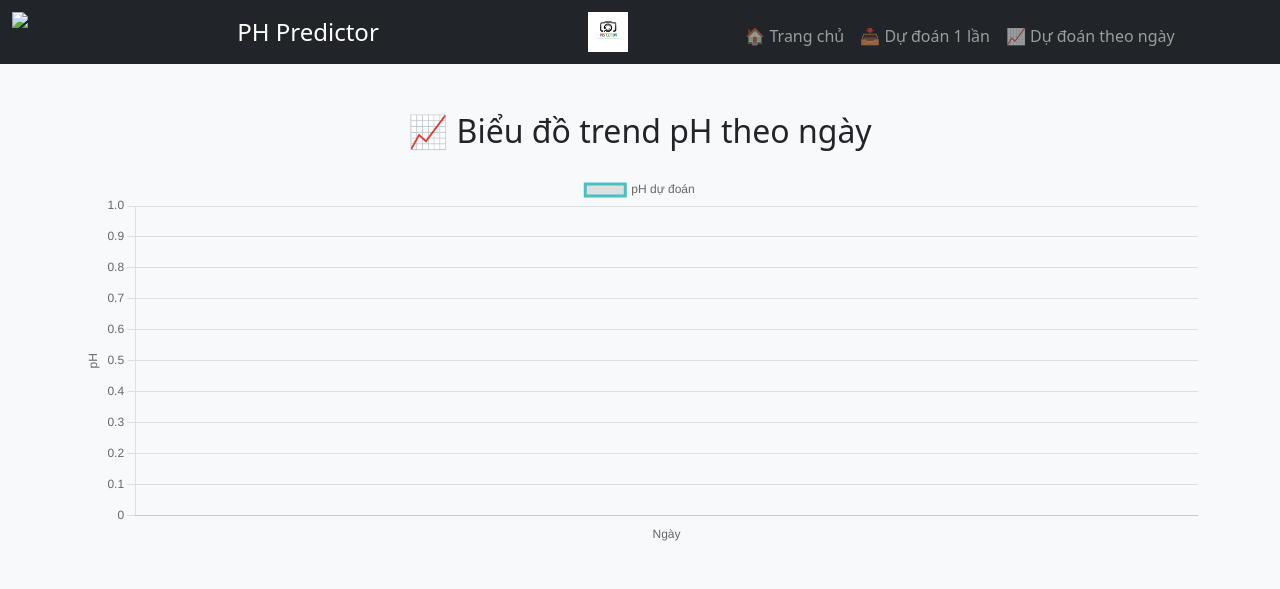
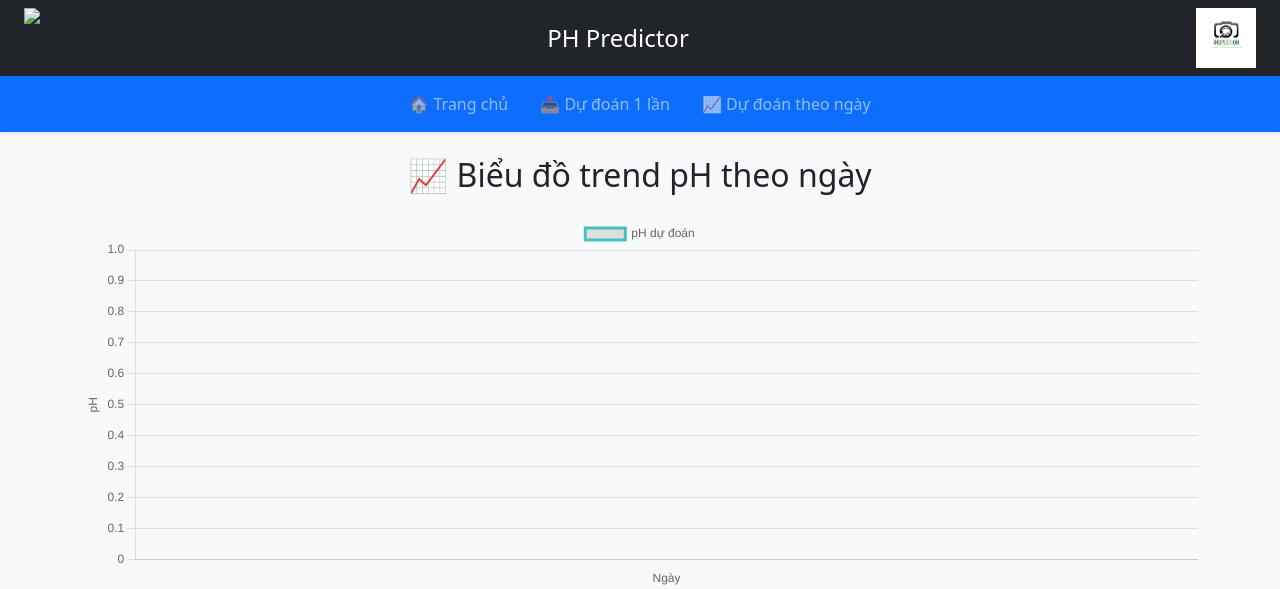
Before and after one commit to minhcuongbk/pH_Predictors_v2.0, a Flask app: template templates/trend.html in a window 1280 px wide. Shown: the top 589 px of the page. Run offline with Flask 3, Linux system fonts and the light colour scheme; the template is opened without the code that fills it, so the values that code supplies are empty; parts of the project's set-up code (start-up, migrations or seed data) failed here and were passed over.

Commit message:
Update trend.html

```diff
--- a/templates/trend.html
+++ b/templates/trend.html
@@ -7,17 +7,17 @@
   <link href="https://cdn.jsdelivr.net/npm/bootstrap@5.3.2/dist/css/bootstrap.min.css" rel="stylesheet">
 </head>
 <body class="bg-light">
-<nav class="navbar navbar-expand-lg navbar-dark bg-dark mb-4">
-  <div class="container d-flex justify-content-between align-items-center">
-    <img src="{{ url_for('static', filename='logo_bsr.jpg') }}" height="40">
-    <span class="navbar-brand mx-auto fs-4">PH Predictor</span>
-    <img src="{{ url_for('static', filename='logo_inspection.png') }}" height="40">
-  </div>
-  <div class="container mt-2">
-    <div class="navbar-nav mx-auto text-center">
-      <a class="nav-link" href="/">🏠 Trang chủ</a>
-      <a class="nav-link" href="/predict_single">📥 Dự đoán 1 lần</a>
-      <a class="nav-link" href="/trend">📈 Dự đoán theo ngày</a>
+<div class="bg-dark text-white py-2 px-4 d-flex justify-content-between align-items-center">
+  <img src="{{ url_for('static', filename='logo_bsr.jpg') }}" height="60">
+  <div class="navbar-brand mx-auto fs-4">PH Predictor</div>
+  <img src="{{ url_for('static', filename='logo_inspection.png') }}" height="60">
+</div>
+<nav class="navbar navbar-expand-lg navbar-dark bg-primary shadow-sm">
+  <div class="container justify-content-center">
+    <div class="navbar-nav">
+      <a class="nav-link px-3" href="/">🏠 Trang chủ</a>
+      <a class="nav-link px-3" href="/predict_single">📥 Dự đoán 1 lần</a>
+      <a class="nav-link px-3" href="/trend">📈 Dự đoán theo ngày</a>
     </div>
   </div>
 </nav>
@@ -25,6 +25,7 @@
 <div class="container py-4">
   <h2 class="text-center mb-4">📈 Biểu đồ trend pH theo ngày</h2>
   <canvas id="phTrendChart" height="100"></canvas>
+
   <div class="mt-5">
     <h4>Bảng dữ liệu dự đoán</h4>
     <table class="table table-bordered table-striped">
```
